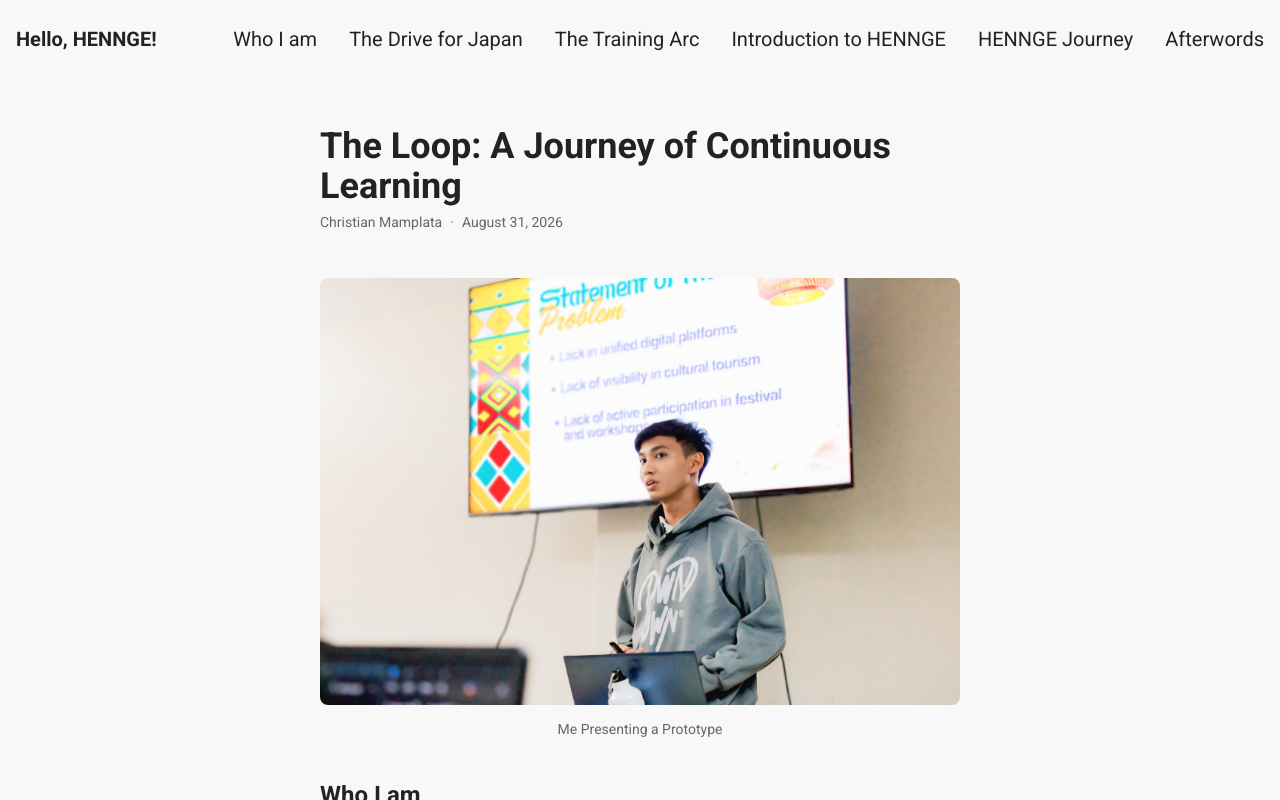
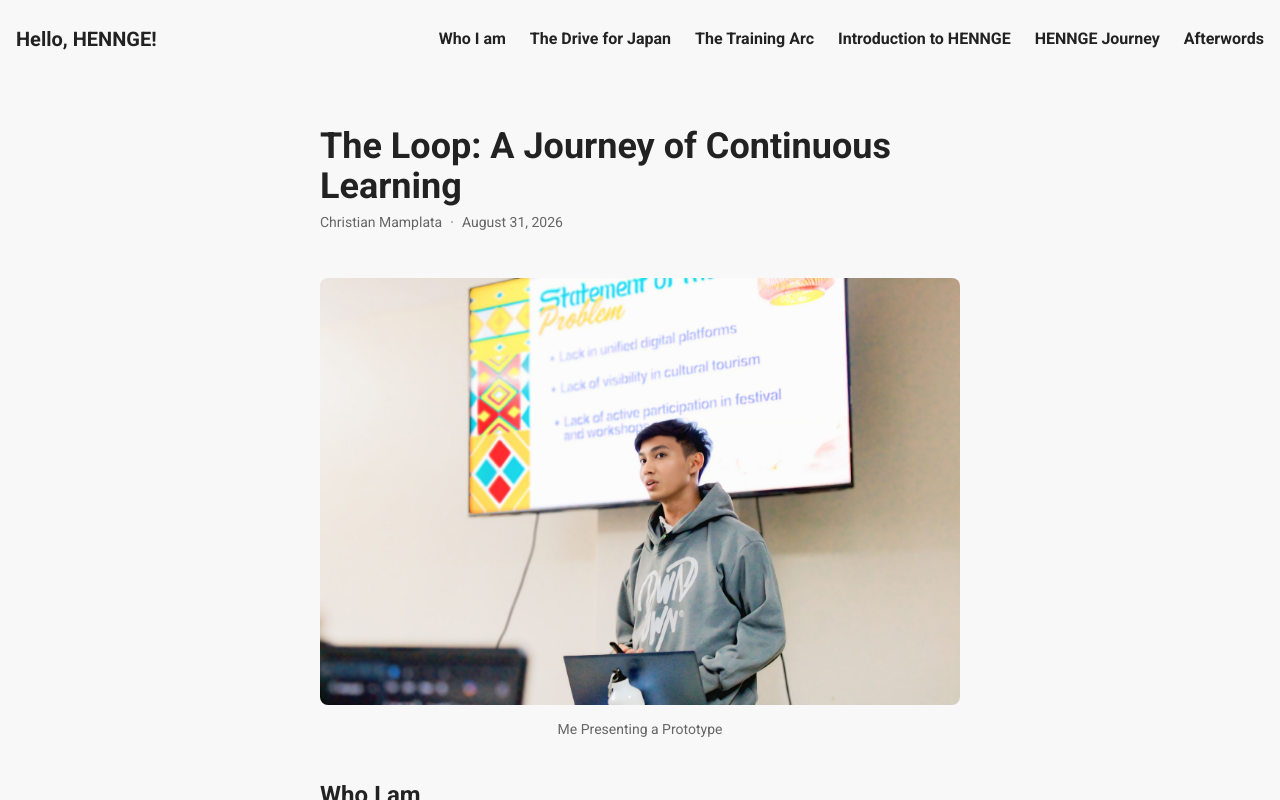
Before and after one commit to cynessa-dev/hello-HENNGE, a Vue app: page / in a window 1280 px wide. In both pictures the pointer is over the link "Who I am". Shown: the top 800 px of the page. Built offline with nearby package versions, Linux system fonts and the light colour scheme.

Commit message:
💄 style(Navigation.vue): to improve text readability and hover feedback

```diff
--- a/src/components/ui/Navigation.vue
+++ b/src/components/ui/Navigation.vue
@@ -4,7 +4,7 @@
   <nav class="sticky top-0 bg-background">
     <div class="flex justify-between items-center px-4 py-6">
       <h1 class="font-bold">Hello, HENNGE!</h1>
-      <ul class="flex space-x-8">
+      <ul class="flex space-x-6 text-base font-bold transition-colors">
         <li>
           <a href="#introduction">Who I am</a>
         </li>
@@ -28,4 +28,11 @@
   </nav>
 </template>
 
-<style scoped></style>
+<style scoped>
+  a:hover {
+    color: var(--color-muted);
+    transition-property: color;
+    transition-timing-function: cubic-bezier(0.4, 0, 0.2, 1);
+    transition-duration: 150ms;
+  }
+</style>
```
